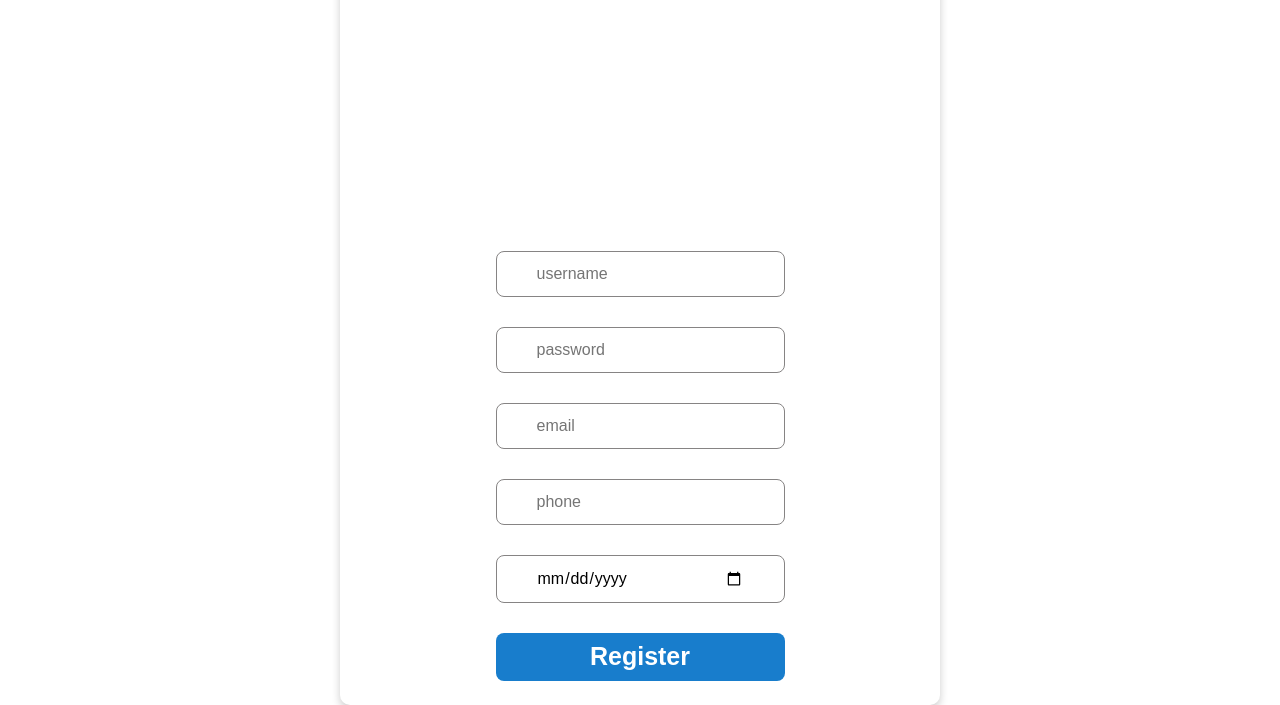
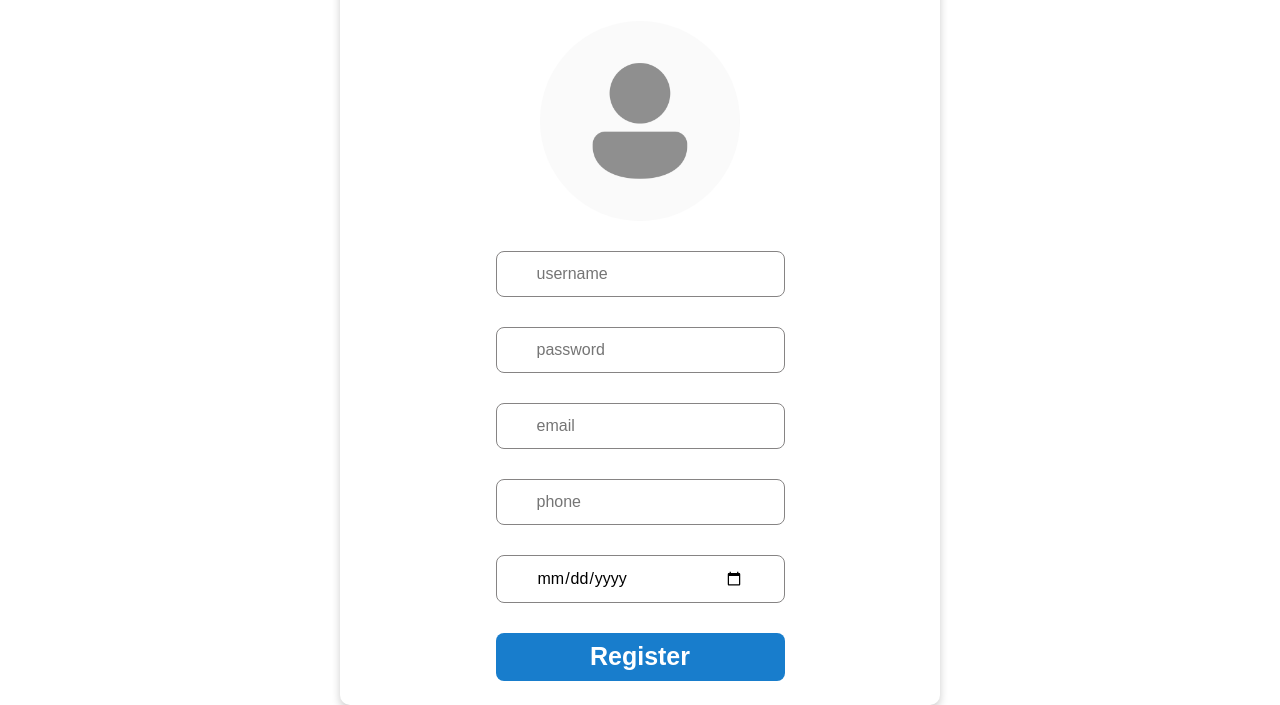
Before and after one commit to DavidSheltonSF/user-register-login, a website: page frontend/pages/register.html in a window 1280 px wide. Shown: the part 177-882 px from the top of the page. Drawn offline with Linux system fonts and the light colour scheme.

Commit message:
fix(frontend/register.css): fix default-profile picture path

```diff
--- a/frontend/styles/register.css
+++ b/frontend/styles/register.css
@@ -5,7 +5,7 @@
   cursor: pointer;
   width: 200px;
   height: 200px;
-  background-image: url('./default-profile.png');
+  background-image: url('../images/default-profile.png');
   background-size: cover;
   background-repeat: no-repeat;
 }
```
